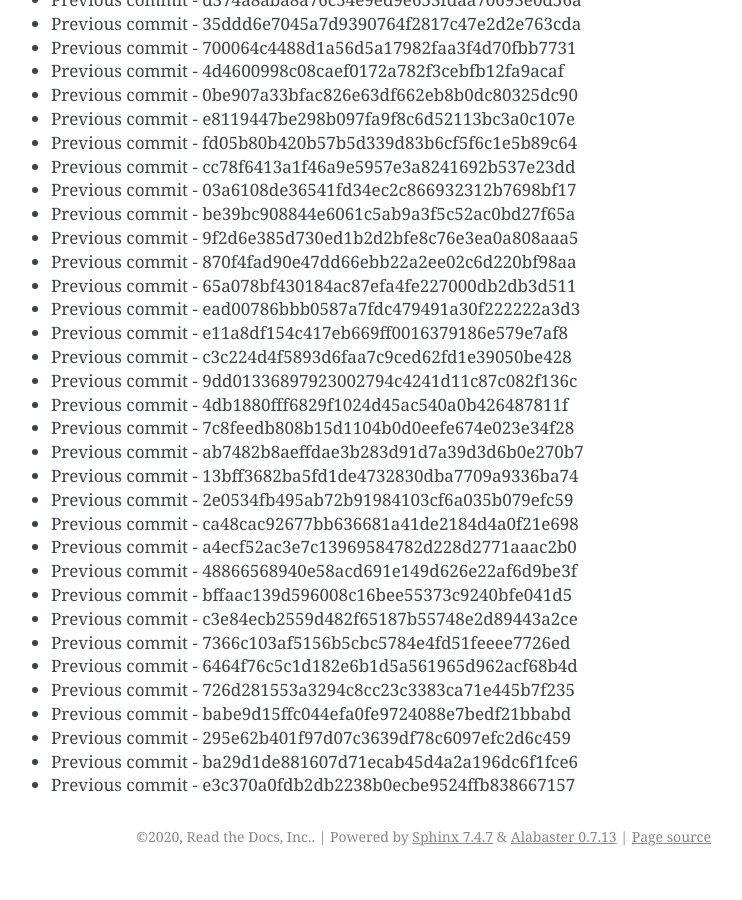
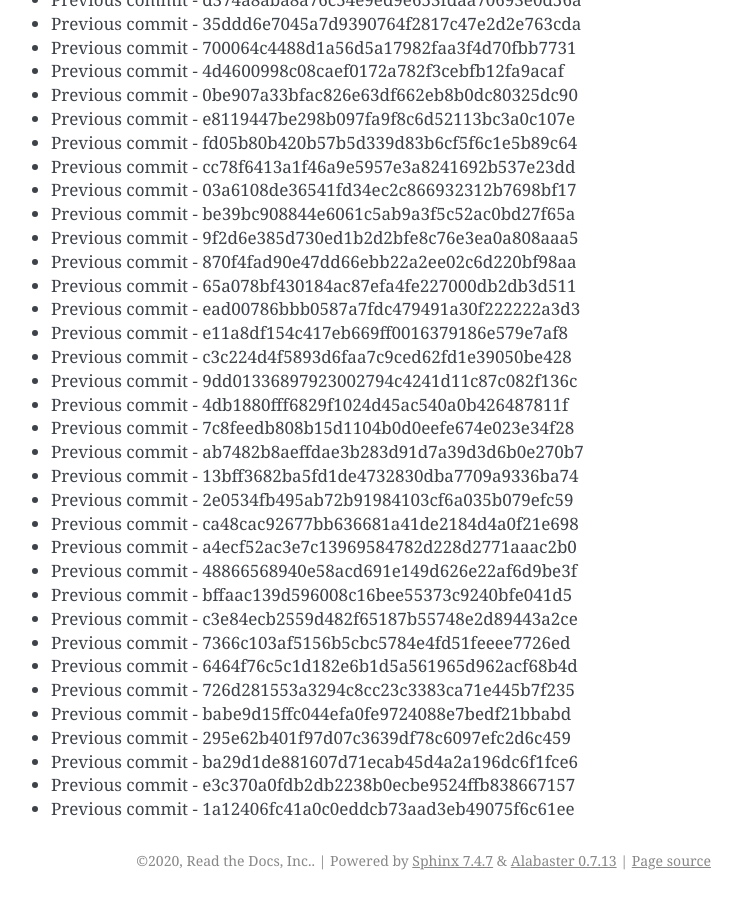
Before and after one commit to readthedocs/rtd-git-stresstest, a Sphinx documentation site: the page built from docs/updates.rst, in a window 1280 px wide and 900 px high, scrolled down 2821 px. Shown: the whole window, without its empty margins (399-1141 px from the left). Built offline with Sphinx 7.4.7, drawn with Linux system fonts in a browser that asks for light colours; before the commit the page ends 3697 px from its top, so only the background shows below that.

Commit message:
Generating commit from previous: 1a12406fc41a0c0eddcb73aad3eb49075f6c61ee

```diff
--- a/docs/updates.rst
+++ b/docs/updates.rst
@@ -150,3 +150,4 @@ It can be tested for any performance characteristics.
 * Previous commit - 295e62b401f97d07c3639df78c6097efc2d6c459
 * Previous commit - ba29d1de881607d71ecab45d4a2a196dc6f1fce6
 * Previous commit - e3c370a0fdb2db2238b0ecbe9524ffb838667157
+* Previous commit - 1a12406fc41a0c0eddcb73aad3eb49075f6c61ee
```
